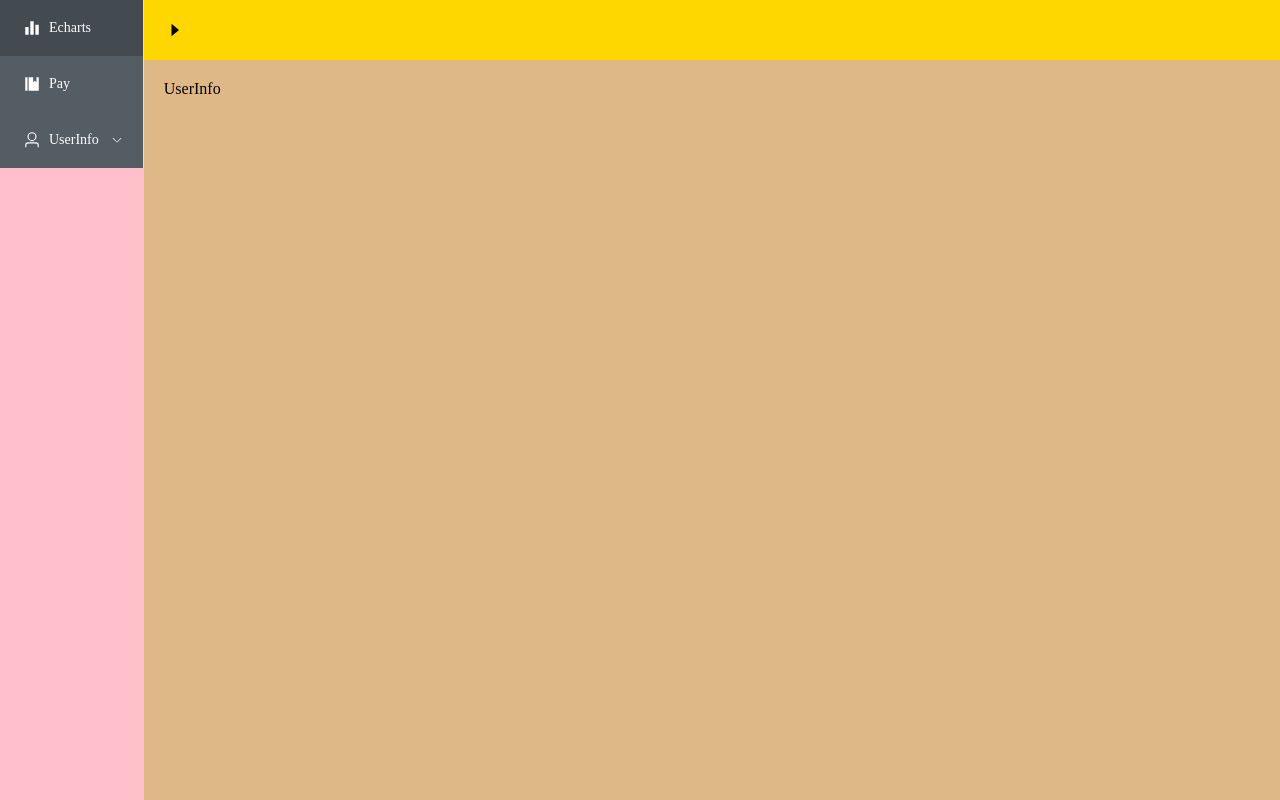
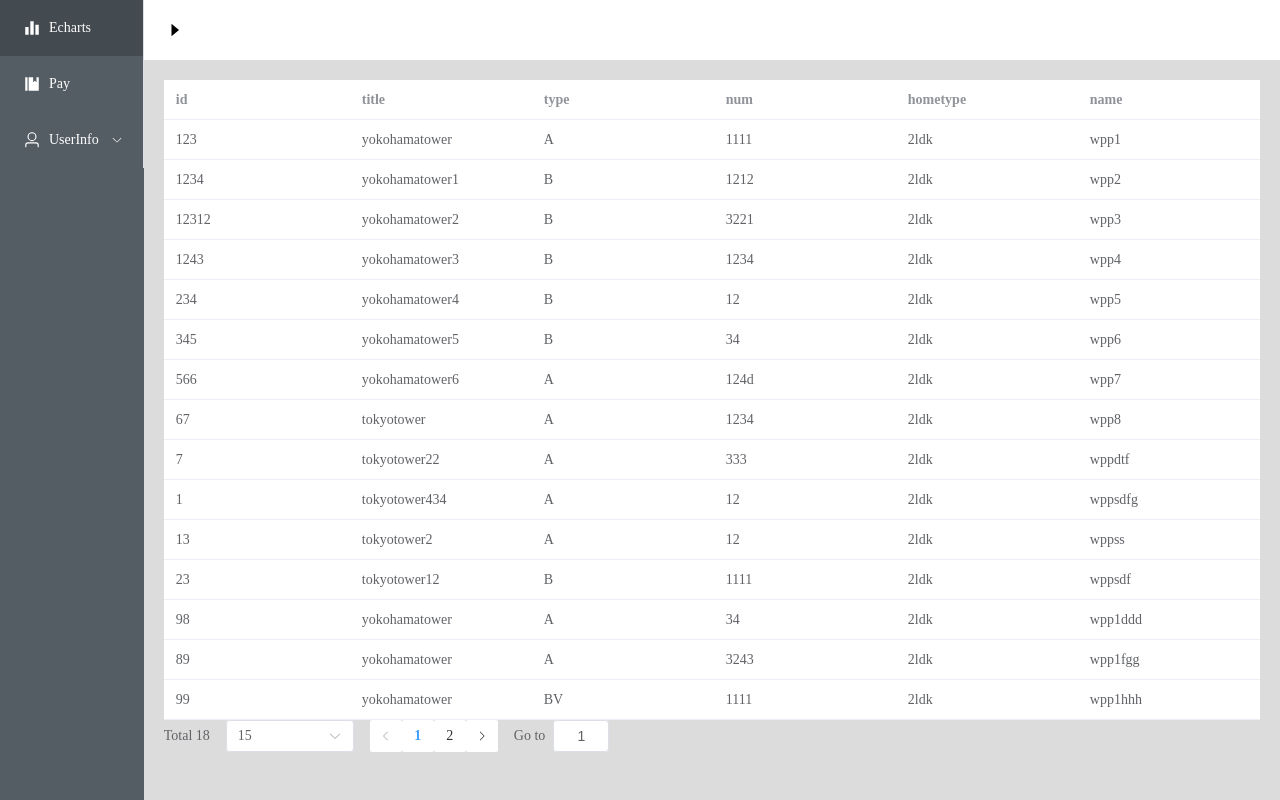
Before and after one commit to win09ver/vue3-demo, a Vue app: page /user-info in a window 1280 px wide. Built offline with nearby package versions, Linux system fonts and the light colour scheme; data requests are answered from the project's data file.

Commit message:
userdata

```diff
--- a/src/components/L4/LeftSide.vue
+++ b/src/components/L4/LeftSide.vue
@@ -6,6 +6,7 @@
       default-active=""
       text-color="#fff"
       :collapse="!$store.state.HomeModule.navBool"
+      router
       @open="handleOpen"
       @close="handleClose"
     >
--- a/src/mock/data.json
+++ b/src/mock/data.json
@@ -56,5 +56,25 @@
       "mail": "1212",
       "id": "9J7tKbN"
     }
+  ],
+  "userlist": [
+    {"id":123, "title": "yokohamatower", "type":"A", "num": "1111", "hometype":"2ldk", "name":"wpp1"},
+    {"id":1234, "title": "yokohamatower1", "type":"B", "num": "1212", "hometype":"2ldk", "name":"wpp2"},
+    {"id":12312, "title": "yokohamatower2", "type":"B", "num": "3221", "hometype":"2ldk", "name":"wpp3"},
+    {"id":1243, "title": "yokohamatower3", "type":"B", "num": "1234", "hometype":"2ldk", "name":"wpp4"},
+    {"id":234, "title": "yokohamatower4", "type":"B", "num": "12", "hometype":"2ldk", "name":"wpp5"},
+    {"id":345, "title": "yokohamatower5", "type":"B", "num": "34", "hometype":"2ldk", "name":"wpp6"},
+    {"id":566, "title": "yokohamatower6", "type":"A", "num": "124d", "hometype":"2ldk", "name":"wpp7"},
+    {"id":67, "title": "tokyotower", "type":"A", "num": "1234", "hometype":"2ldk", "name":"wpp8"},
+    {"id":7, "title": "tokyotower22", "type":"A", "num": "333", "hometype":"2ldk", "name":"wppdtf"},
+    {"id":1, "title": "tokyotower434", "type":"A", "num": "12", "hometype":"2ldk", "name":"wppsdfg"},
+    {"id":13, "title": "tokyotower2", "type":"A", "num": "12", "hometype":"2ldk", "name":"wppss"},
+    {"id":23, "title": "tokyotower12", "type":"B", "num": "1111", "hometype":"2ldk", "name":"wppsdf"},
+    {"id":98, "title": "yokohamatower", "type":"A", "num": "34", "hometype":"2ldk", "name":"wpp1ddd"},
+    {"id":89, "title": "yokohamatower", "type":"A", "num": "3243", "hometype":"2ldk", "name":"wpp1fgg"},
+    {"id":99, "title": "yokohamatower", "type":"BV", "num": "1111", "hometype":"2ldk", "name":"wpp1hhh"},
+    {"id":88, "title": "yokohamatower", "type":"A", "num": "1111", "hometype":"2ldk", "name":"wpp1aaa"},
+    {"id":6322, "title": "yokohamatower", "type":"A", "num": "1111", "hometype":"2ldk", "name":"wpp1sddsd"},
+    {"id":123, "title": "yokohamatower", "type":"A", "num": "1111", "hometype":"2ldk", "name":"wpp1aaaaaa"}
   ]
 }
--- a/src/request/index.ts
+++ b/src/request/index.ts
@@ -7,7 +7,8 @@ const baseURL = process.env.VUE_APP_BASE_ADDR
 
 export const url = {
     one: "/one",
-    register: "/register"
+    register: "/register",
+    userlist: "/userlist"
 }
 
 // export link service
--- a/src/views/Home/HomeChildren/UpdateUser.vue
+++ b/src/views/Home/HomeChildren/UpdateUser.vue
@@ -1,5 +1,7 @@
 <template>
-  <div>UpdateUser</div>
+  UpdateUser
+  <div><router-view/></div>
+
 </template>
 
 <script lang='ts'>
--- a/src/views/Home/HomeChildren/User.vue
+++ b/src/views/Home/HomeChildren/User.vue
@@ -1,5 +1,6 @@
 <template>
-  <div>User</div>
+
+  <div>User<router-view/></div>
 </template>
 
 <script lang='ts'>
--- a/src/views/Home/HomeChildren/UserInfo.vue
+++ b/src/views/Home/HomeChildren/UserInfo.vue
@@ -1,24 +1,98 @@
 <template>
   <div>
-    UserInfo
-    <router-view/>
+    <el-table
+      :data="tableData.slice((currentPage - 1) * pageSize, pageSize * currentPage)"
+      style="width: 100%">
+      <el-table-column
+        prop="id"
+        label="id"
+      >
+      </el-table-column>
+      <el-table-column
+        prop="title"
+        label="title"
+      >
+      </el-table-column>
+      <el-table-column
+        prop="type"
+        label="type">
+      </el-table-column>
+      <el-table-column
+        prop="num"
+        label="num">
+      </el-table-column>
+      <el-table-column
+        prop="hometype"
+        label="hometype">
+      </el-table-column>
+      <el-table-column
+        prop="name"
+        label="name">
+      </el-table-column>
+    </el-table>
+    <!-- pagenation -->
+    <el-pagination
+      v-model:current-page="currentPage"
+      v-model:page-size="pageSize"
+
+      layout="total, sizes, prev, pager, next, jumper"
+      :total="tableData.length"
+      @size-change="handleSizeChange"
+      @current-change="handleCurrentChange"
+    />
   </div>
 </template>
 
 <script lang='ts'>
-import { defineComponent, reactive, toRefs, PropType } from 'vue'
+import { link, url } from '@/request'
+import { KeyValObj } from '@/type/common'
+import { defineComponent, reactive, toRefs, PropType, ref, onMounted } from 'vue'
 export default defineComponent ({
   name: 'UserInfo',
   components: {},
   props: {},
   emits: ['onClick'],
   setup(props, ctx) {
-    console.log(ctx)
-    console.log(props)
-    const data = reactive({})
-    const refData = toRefs(data);
+
+    const tableData = ref([])
+    onMounted(() => {
+      link(url.userlist, "GET").then((data: any) => {
+        console.log("data", data)
+        tableData.value = data
+      })
+    })
+
+
+    const currentPage = ref(1)
+    const pageSize = ref(15)
+    const small = ref(false)
+    const background = ref(false)
+    const disabled = ref(false)
+
+
+
+    // pageの表示件数を制御
+    const handleSizeChange = (val: number) => {
+      console.log(`${val} items per page`)
+      pageSize.value = val
+    }
+    // 現在のpageを指定した時のevent
+    const handleCurrentChange = (val: number) => {
+      console.log(`current page: ${val}`)
+      // tableData.value.slice((currentPage.value - 1) * pageSize.value, pageSize.value)
+      console.log("tableData",tableData)
+      currentPage.value = val
+    }
+
     return {
-       ...refData,
+       currentPage,
+       background,
+       small,
+       disabled,
+       pageSize,
+       tableData,
+       handleSizeChange,
+       handleCurrentChange
     }
   }
 })
--- a/src/views/Home/HomeView.vue
+++ b/src/views/Home/HomeView.vue
@@ -41,14 +41,13 @@ export default defineComponent ({
 </script>
 <style lang='scss' scoped>
 .el-aside {
-    background-color: pink;
+    background-color: #545c64;
 }
 .el-header {
-    background-color: gold;
     width: 100%;
 }
 .el-main {
-    background-color: burlywood;
+    background-color: gainsboro;
     width: 100%;
 }
 .el-aside, .el-container, .common-layout, #app, body, html {
```
